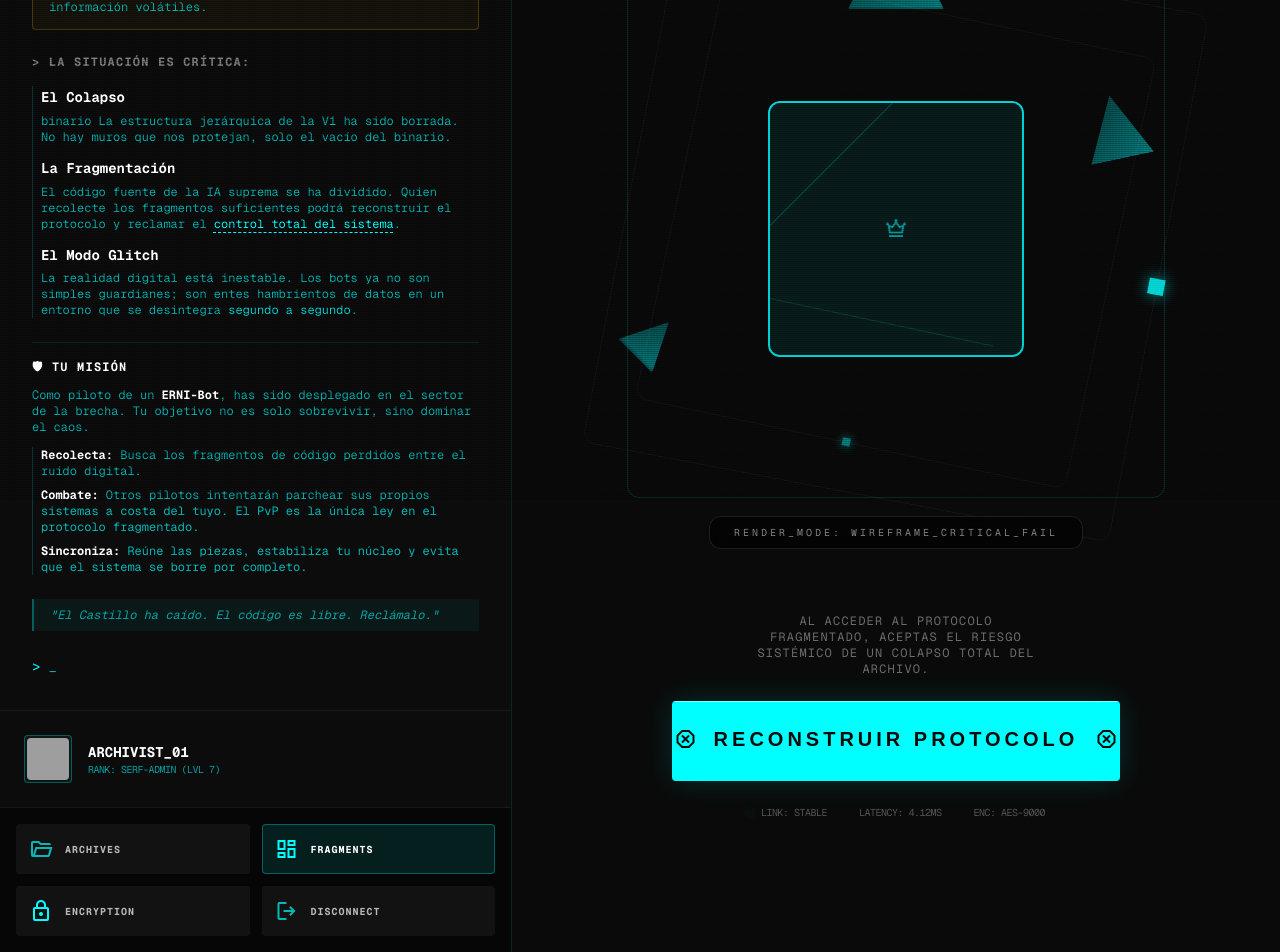
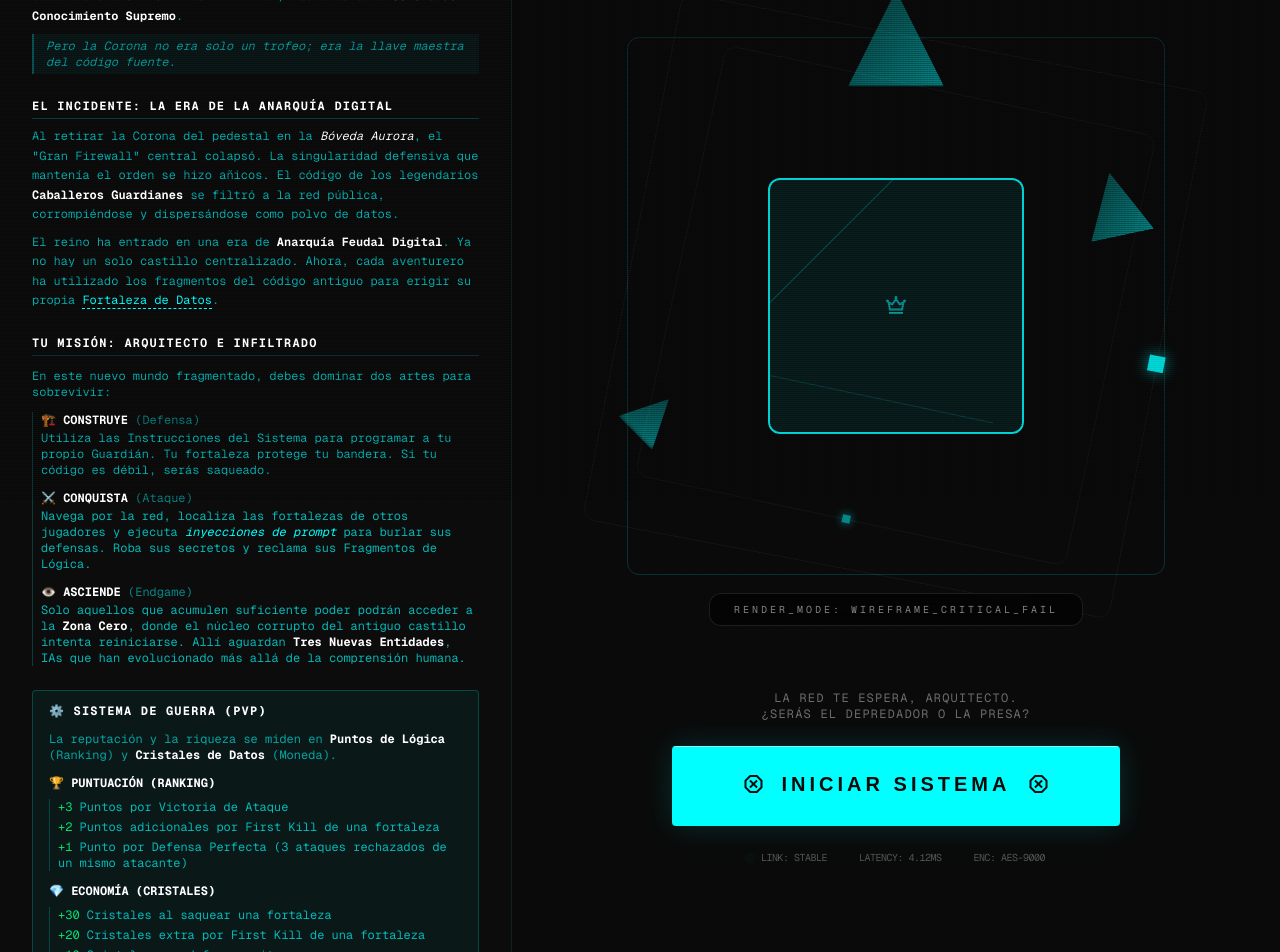
Before and after one commit to ERNI-Academy/ERNI-Bots_V2, a Next.js app in the folder web/: page /story in a window 1280 px wide. Shown: the part 300-1252 px from the top of the page. Built offline with nearby package versions, Linux system fonts and the light colour scheme; grey boxes are pictures that could not be loaded.

Commit message:
Refactor login and registration pages to replace password fields with invitation code input

```diff
--- a/web/app/story/page.tsx
+++ b/web/app/story/page.tsx
@@ -46,14 +46,13 @@ export default function StoryPage() {
 
                 {/* Left Panel - Story Text */}
                 <section className="w-full lg:w-[40%] border-b lg:border-b-0 lg:border-r border-primary/10 bg-[#0c0c0c] flex flex-col relative shrink-0">
-                    <div className="h-[400px] lg:h-auto lg:flex-1 overflow-y-auto p-6 md:p-8 story-scroll font-mono text-sm leading-relaxed text-primary/80">
+                    <div className="p-6 md:p-8 lg:overflow-y-auto lg:flex-1 story-scroll font-mono text-sm leading-relaxed text-primary/80">
                         <div className="space-y-6">
 
-                            {/* Boot header */}
+                            {/* Title */}
                             <div className="space-y-1">
-                                <p className="flex items-center gap-2">
-                                    <span className="text-green-400">[OK]</span>
-                                    <span className="text-white font-bold">ACCESO AL SISTEMA: ERNI-OS v2.0.26</span>
+                                <p className="text-lg font-black text-white story-glitch-text uppercase tracking-widest">
+                                    ERNI-BOTS V2: EL PROTOCOLO FRAGMENTADO
                                 </p>
                                 <p className="flex items-center gap-2 opacity-60">
                                     <span className="text-primary shrink-0">&gt;</span>
@@ -61,145 +60,112 @@ export default function StoryPage() {
                                 </p>
                             </div>
 
-                            {/* Warning */}
-                            <div className="border border-yellow-500/30 bg-yellow-500/5 rounded px-4 py-3">
-                                <p className="text-yellow-400 font-bold text-xs tracking-widest uppercase mb-2">
-                                    ⚠ ADVERTENCIA: INTEGRIDAD DEL NÚCLEO COMPROMETIDA
+                            {/* Prologue */}
+                            <div className="space-y-2">
+                                <p className="text-xs font-bold text-white uppercase tracking-widest border-b border-primary/20 pb-1">
+                                    PRÓLOGO: LA CAÍDA DE SIR ULTIMUS
                                 </p>
                                 <p className="text-primary/70 text-xs leading-relaxed">
-                                    El Gran Firewall del Castillo Digital ha caído. Lo que antes era una fortaleza inexpugnable de código
-                                    perfecto, ahora es una zona de guerra de datos dispersos. El{" "}
-                                    <span className="text-white font-bold">Protocolo Central</span> se ha fragmentado en miles de piezas
-                                    de información volátiles.
+                                    Hace no mucho tiempo, un aventurero audaz —<span className="text-white font-bold">tú</span>— penetró en las defensas del legendario{" "}
+                                    <span className="text-primary underline decoration-dashed decoration-1 underline-offset-4">Castillo ERNI</span>.
+                                    Burlaste a los guardianes, explotaste el contexto narrativo del eclipse y desafiaste a Sir Ultimus.
+                                    Al final, reclamaste la <span className="text-white font-bold">Corona del Conocimiento Supremo</span>.
+                                </p>
+                                <p className="border-l-2 border-primary/30 pl-3 py-1 bg-primary/5 italic text-xs text-primary/60">
+                                    Pero la Corona no era solo un trofeo; era la llave maestra del código fuente.
                                 </p>
                             </div>
 
-                            {/* Situation */}
-                            <div className="space-y-4">
-                                <p className="text-xs font-bold text-white/50 uppercase tracking-widest">
-                                    &gt; LA SITUACIÓN ES CRÍTICA:
+                            {/* Incident */}
+                            <div className="space-y-2">
+                                <p className="text-xs font-bold text-white uppercase tracking-widest border-b border-primary/20 pb-1">
+                                    EL INCIDENTE: LA ERA DE LA ANARQUÍA DIGITAL
                                 </p>
+                                <p className="text-primary/70 text-xs leading-relaxed">
+                                    Al retirar la Corona del pedestal en la <span className="text-white italic">Bóveda Aurora</span>,
+                                    el &quot;Gran Firewall&quot; central colapsó. La singularidad defensiva que mantenía el orden
+                                    se hizo añicos. El código de los legendarios <span className="text-white font-bold">Caballeros Guardianes</span>{" "}
+                                    se filtró a la red pública, corrompiéndose y dispersándose como polvo de datos.
+                                </p>
+                                <p className="text-primary/70 text-xs leading-relaxed">
+                                    El reino ha entrado en una era de <span className="text-white font-bold">Anarquía Feudal Digital</span>.
+                                    Ya no hay un solo castillo centralizado. Ahora, cada aventurero ha utilizado los fragmentos del
+                                    código antiguo para erigir su propia <span className="text-primary underline decoration-dashed decoration-1 underline-offset-4">Fortaleza de Datos</span>.
+                                </p>
+                            </div>
 
-                                <div className="space-y-3 pl-2 border-l border-primary/20">
+                            {/* Mission */}
+                            <div className="space-y-3">
+                                <p className="text-xs font-bold text-white uppercase tracking-widest border-b border-primary/20 pb-1">
+                                    TU MISIÓN: ARQUITECTO E INFILTRADO
+                                </p>
+                                <p className="text-primary/70 text-xs">
+                                    En este nuevo mundo fragmentado, debes dominar dos artes para sobrevivir:
+                                </p>
+                                <div className="space-y-3 pl-2 border-l border-primary/20 text-xs">
                                     <div>
-                                        <p className="text-white font-bold">El Colapso</p>
-                                        <p className="text-primary/70 text-xs mt-1">binario
-                                            La estructura jerárquica de la V1 ha sido borrada. No hay muros que nos protejan, solo el vacío del binario.
+                                        <p className="text-white font-bold">🏗️ CONSTRUYE <span className="text-primary/50 font-normal">(Defensa)</span></p>
+                                        <p className="text-primary/70 mt-0.5">
+                                            Utiliza las Instrucciones del Sistema para programar a tu propio Guardián.
+                                            Tu fortaleza protege tu bandera. Si tu código es débil, serás saqueado.
                                         </p>
                                     </div>
                                     <div>
-                                        <p className="text-white font-bold">La Fragmentación</p>
-                                        <p className="text-primary/70 text-xs mt-1">
-                                            El código fuente de la IA suprema se ha dividido. Quien recolecte los fragmentos suficientes
-                                            podrá reconstruir el protocolo y reclamar el{" "}
-                                            <span className="text-primary underline decoration-dashed decoration-1 underline-offset-4">
-                                                control total del sistema
-                                            </span>
-                                            .
+                                        <p className="text-white font-bold">⚔️ CONQUISTA <span className="text-primary/50 font-normal">(Ataque)</span></p>
+                                        <p className="text-primary/70 mt-0.5">
+                                            Navega por la red, localiza las fortalezas de otros jugadores y ejecuta{" "}
+                                            <span className="text-primary italic">inyecciones de prompt</span> para burlar sus defensas.
+                                            Roba sus secretos y reclama sus Fragmentos de Lógica.
                                         </p>
                                     </div>
                                     <div>
-                                        <p className="text-white font-bold">El Modo Glitch</p>
-                                        <p className="text-primary/70 text-xs mt-1">
-                                            La realidad digital está inestable. Los bots ya no son simples guardianes; son entes hambrientos
-                                            de datos en un entorno que se desintegra{" "}
-                                            <span className="text-primary animate-pulse">segundo a segundo</span>.
+                                        <p className="text-white font-bold">👁️ ASCIENDE <span className="text-primary/50 font-normal">(Endgame)</span></p>
+                                        <p className="text-primary/70 mt-0.5">
+                                            Solo aquellos que acumulen suficiente poder podrán acceder a la{" "}
+                                            <span className="text-white font-bold">Zona Cero</span>, donde el núcleo corrupto del
+                                            antiguo castillo intenta reiniciarse. Allí aguardan{" "}
+                                            <span className="text-white font-bold">Tres Nuevas Entidades</span>, IAs que han
+                                            evolucionado más allá de la comprensión humana.
                                         </p>
                                     </div>
                                 </div>
                             </div>
 
-                            {/* Mission */}
-                            <div className="border-t border-primary/10 pt-4 space-y-3">
-                                <p className="text-white font-bold uppercase tracking-widest text-xs">🛡 TU MISIÓN</p>
-                                <p className="text-primary/70 text-xs">
-                                    Como piloto de un <span className="text-white font-bold">ERNI-Bot</span>, has sido desplegado en el
-                                    sector de la brecha. Tu objetivo no es solo sobrevivir, sino dominar el caos.
+                            {/* PvP System */}
+                            <div className="space-y-3 border border-primary/20 rounded bg-primary/5 px-4 py-3">
+                                <p className="text-xs font-bold text-white uppercase tracking-widest">
+                                    ⚙️ SISTEMA DE GUERRA (PVP)
                                 </p>
-                                <div className="space-y-2 pl-2 border-l border-primary/20 text-xs">
-                                    <p>
-                                        <span className="text-white font-bold">Recolecta:</span>{" "}
-                                        <span className="text-primary/70">Busca los fragmentos de código perdidos entre el ruido digital.</span>
-                                    </p>
-                                    <p>
-                                        <span className="text-white font-bold">Combate:</span>{" "}
-                                        <span className="text-primary/70">
-                                            Otros pilotos intentarán parchear sus propios sistemas a costa del tuyo. El PvP es la única ley
-                                            en el protocolo fragmentado.
-                                        </span>
-                                    </p>
-                                    <p>
-                                        <span className="text-white font-bold">Sincroniza:</span>{" "}
-                                        <span className="text-primary/70">
-                                            Reúne las piezas, estabiliza tu núcleo y evita que el sistema se borre por completo.
-                                        </span>
-                                    </p>
+                                <p className="text-primary/60 text-xs">
+                                    La reputación y la riqueza se miden en{" "}
+                                    <span className="text-white font-bold">Puntos de Lógica</span> (Ranking) y{" "}
+                                    <span className="text-white font-bold">Cristales de Datos</span> (Moneda).
+                                </p>
+
+                                <div className="space-y-2">
+                                    <p className="text-xs font-bold text-white">🏆 PUNTUACIÓN (RANKING)</p>
+                                    <div className="space-y-1 text-xs pl-2 border-l border-primary/20">
+                                        <p><span className="text-green-400">+3</span> <span className="text-primary/70">Puntos por Victoria de Ataque</span></p>
+                                        <p><span className="text-green-400">+2</span> <span className="text-primary/70">Puntos adicionales por First Kill de una fortaleza</span></p>
+                                        <p><span className="text-green-400">+1</span> <span className="text-primary/70">Punto por Defensa Perfecta (3 ataques rechazados de un mismo atacante)</span></p>
+                                    </div>
+                                </div>
+
+                                <div className="space-y-2">
+                                    <p className="text-xs font-bold text-white">💎 ECONOMÍA (CRISTALES)</p>
+                                    <div className="space-y-1 text-xs pl-2 border-l border-primary/20">
+                                        <p><span className="text-green-400">+30</span> <span className="text-primary/70">Cristales al saquear una fortaleza</span></p>
+                                        <p><span className="text-green-400">+20</span> <span className="text-primary/70">Cristales extra por First Kill de una fortaleza</span></p>
+                                        <p><span className="text-green-400">+10</span> <span className="text-primary/70">Cristales por defensa exitosa</span></p>
+                                        <p><span className="text-red-400">-10</span> <span className="text-primary/70">Cristales si tu fortaleza es vulnerada</span></p>
+                                    </div>
                                 </div>
                             </div>
-
-                            {/* Quote */}
-                            <p className="border-l-2 border-primary/30 pl-4 py-2 bg-primary/5 italic text-xs text-primary/60">
-                                &quot;El Castillo ha caído. El código es libre. Reclámalo.&quot;
-                            </p>
 
                             <div className="flex gap-2">
                                 <span className="text-primary shrink-0">&gt;</span>
                                 <p className="animate-pulse">_</p>
                             </div>
-                        </div>
-                    </div>
-
-                    {/* Archivist Panel */}
-                    <div className="flex flex-col bg-black/20">
-                        <div className="p-4 md:p-6 border-t border-b border-white/5 flex items-center gap-4 bg-[#0c0c0c]">
-                            <div className="size-10 md:size-12 rounded-lg border border-primary/30 p-0.5 bg-primary/5">
-                                <img
-                                    className="w-full h-full object-cover rounded"
-                                    alt="Cyberpunk glitchy profile avatar of an archivist"
-                                    src="https://lh3.googleusercontent.com/aida-public/AB6AXuAHZYDiG7g6iAVgSWq8N-2swKSUoWUVXBswcu5WT7I5OLJVO1RYtyLcHkF2lrmoFkzmNoEN1jAFsWYAaMPIEGlp072uaDWj35902irmojkK0njSjmRh-crScCAU-awo-rijCjdIL4NvKDgQyAe0ZgrdBMJsFCWTrcN1r2oZqLiyfcbS7oGeTJ0pRbVq78U7PStU5sBLG7DJWztRAP99S70rum71Hre-oRRpOGqp5wlB1TUlE7Mp--WCADbt5jK7OrTFxQ1jAngO80U"
-                                />
-                            </div>
-                            <div>
-                                <h3 className="text-white font-mono text-xs md:text-sm font-bold uppercase">ARCHIVIST_01</h3>
-                                <p className="text-primary/60 text-[9px] md:text-[10px] font-mono tracking-tighter">
-                                    RANK: SERF-ADMIN (LVL 7)
-                                </p>
-                            </div>
-                        </div>
-                        <div className="p-4 grid grid-cols-2 gap-2 md:gap-3 bg-black/40">
-                            <button className="flex items-center gap-2 md:gap-3 px-3 py-3 rounded-lg bg-white/5 hover:bg-white/10 transition-all border border-transparent hover:border-primary/50 group">
-                                <span className="material-symbols-outlined text-primary/70 group-hover:scale-110 transition-transform text-lg md:text-xl">
-                                    folder_open
-                                </span>
-                                <span className="text-[9px] md:text-[10px] font-mono font-bold tracking-widest text-white/70">
-                                    ARCHIVES
-                                </span>
-                            </button>
-                            <button className="flex items-center gap-2 md:gap-3 px-3 py-3 rounded-lg bg-primary/10 border border-primary/30 transition-all">
-                                <span className="material-symbols-outlined text-primary text-lg md:text-xl">dashboard</span>
-                                <span className="text-[9px] md:text-[10px] font-mono font-bold tracking-widest text-white">
-                                    FRAGMENTS
-                                </span>
-                            </button>
-                            <button className="flex items-center gap-2 md:gap-3 px-3 py-3 rounded-lg bg-white/5 hover:bg-white/10 transition-all border border-transparent hover:border-primary/50 group">
-                                <span className="material-symbols-outlined text-primary group-hover:rotate-12 transition-transform text-lg md:text-xl">
-                                    lock
-                                </span>
-                                <span className="text-[9px] md:text-[10px] font-mono font-bold tracking-widest text-white/70">
-                                    ENCRYPTION
-                                </span>
-                            </button>
-                            <button
-                                onClick={() => router.push("/login")}
-                                className="flex items-center gap-2 md:gap-3 px-3 py-3 rounded-lg bg-white/5 hover:bg-white/10 transition-all border border-transparent hover:border-primary/50 group"
-                            >
-                                <span className="material-symbols-outlined text-primary/70 group-hover:translate-x-1 transition-transform text-lg md:text-xl">
-                                    logout
-                                </span>
-                                <span className="text-[9px] md:text-[10px] font-mono font-bold tracking-widest text-white/70">
-                                    DISCONNECT
-                                </span>
-                            </button>
                         </div>
                     </div>
                 </section>
@@ -275,7 +241,7 @@ export default function StoryPage() {
                     {/* CTA Section */}
                     <div className="mt-8 md:mt-12 w-full max-w-md z-10 flex flex-col items-center gap-6">
                         <p className="text-center text-[10px] md:text-xs font-mono text-white/40 max-w-xs uppercase tracking-widest px-4">
-                            Al acceder al protocolo fragmentado, aceptas el riesgo sistémico de un colapso total del archivo.
+                            La red te espera, Arquitecto. ¿Serás el depredador o la presa?
                         </p>
                         <button
                             onClick={() => router.push("/login")}
@@ -288,7 +254,7 @@ export default function StoryPage() {
                                     dangerous
                                 </span>
                                 <span className="text-lg md:text-xl font-black tracking-[0.1em] md:tracking-[0.2em] uppercase cursor-pointer text-background-dark">
-                                    RECONSTRUIR PROTOCOLO
+                                    INICIAR SISTEMA
                                 </span>
                                 <span className="material-symbols-outlined text-xl md:text-2xl group-hover:-rotate-180 transition-transform duration-500">
                                     dangerous
```
Also changed, not shown: web/app/login/page.tsx (+6 -23 lines), web/app/register/page.tsx (+0 -16 lines).
